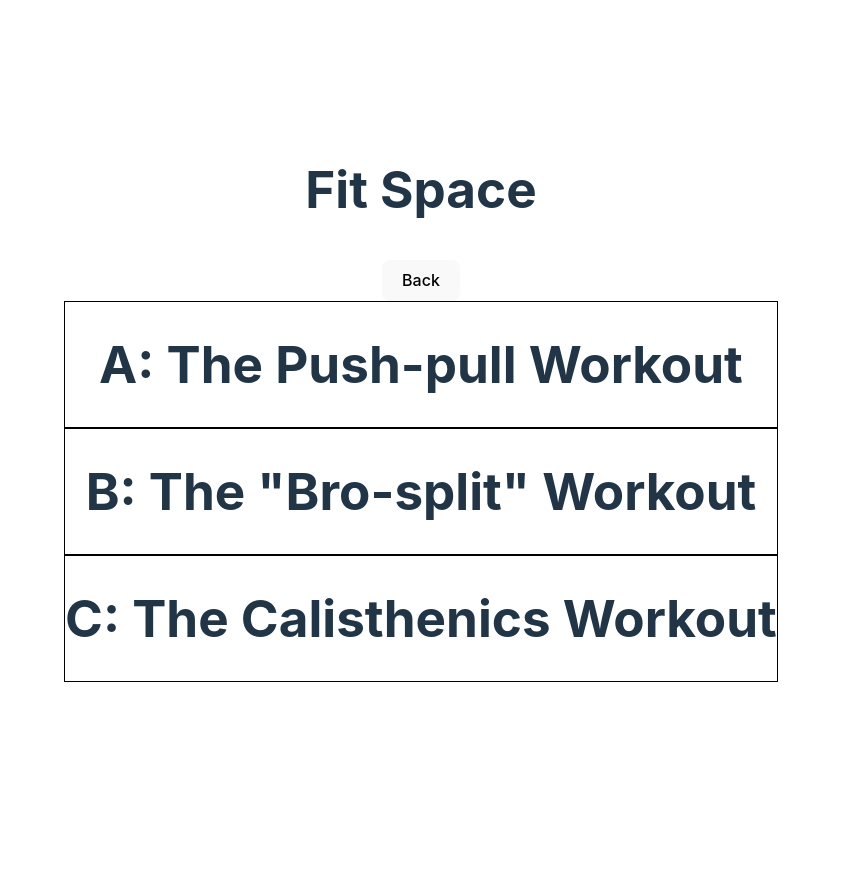
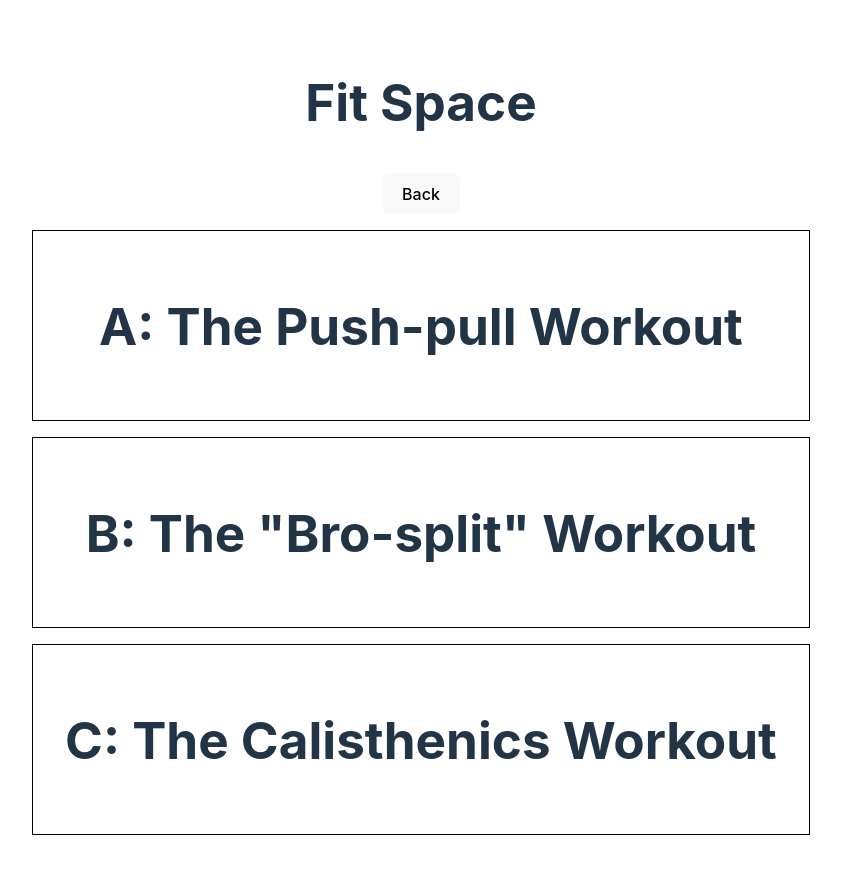
Before and after one commit to JYYasuhiro/fit-space, a React (Vite) app in the folder client/: page / in a window 1280 px wide. Shown: the top 874 px of the page, without its empty margins (219-1060 px from the left). Before the commit the page ends 800 px from the top, so only its background shows below. Built offline with nearby package versions, Linux system fonts and the light colour scheme.

Commit message:
add Workout component to src

```diff
--- a/client/src/App.tsx
+++ b/client/src/App.tsx
@@ -1,4 +1,4 @@
-import React, { useState } from "react";
+import React, { useState, useRef } from "react";
 import "./App.css";
 // import axios from "axios";
 import Navbar from "./Navbar";
@@ -6,7 +6,17 @@ import Menu from "./Menu";
 import Week from "./Week";
 
 const App = () => {
-  const [currentView, setCurrentView] = useState("menu"); //view is either menu or week?
+  const [currentView, setCurrentView] = useState<string>("menu") //view is either menu or week?
+  const [workout, setWorkout] = useState<string>("");
+
+const handleSetWorkout = () => {
+  //sets the state of workout to be either push-pull, bro-split, or calisthenics, as a string
+  //pass this down as a prop, so that in Week component, the fetch will know which workout to retrieve.
+
+
+
+}
+
 console.log("current view", currentView);
   return (
     <div className="App">
--- a/client/src/Menu.tsx
+++ b/client/src/Menu.tsx
@@ -2,7 +2,6 @@ import React from 'react';
 import './menu.css';
 type Props = {
   handleBackClick: React.MouseEventHandler<HTMLButtonElement> | undefined;
-
 }
 const Menu = ({handleBackClick}:Props) => {
     //returns all workout options: A (push-pull), B (bro-split), C (calisthenics)
--- a/client/src/Week.tsx
+++ b/client/src/Week.tsx
@@ -12,12 +12,10 @@ const Week = ({handleBackClick}:Props) => {
 
 
     //handles workout fetches here?
-// function handleWorkoutFetch() {
-
-
-
-//     const workout = axios.get('/')
-// }
+const handleWorkoutFetch = async ()=> {
+    const workout = await axios.get('/hello')
+    console.log(workout);
+}
 
   return (
     <>
@@ -25,7 +23,7 @@ const Week = ({handleBackClick}:Props) => {
         Back
       </button>
       <div className='menu_card'>
-        <h1>Sunday</h1>
+        <h1 onClick={handleWorkoutFetch}>Sunday</h1>
       </div>
       <div className='menu_card'>
         <h1>Monday</h1>
--- a/client/src/menu.css
+++ b/client/src/menu.css
@@ -1,3 +1,5 @@
 .menu_card {
     border: solid 1px black;
+    padding: 2rem;
+    margin: 1rem;
 }
```
Also changed, not shown: client/src/Workout.tsx (added, +12 -0 lines).
